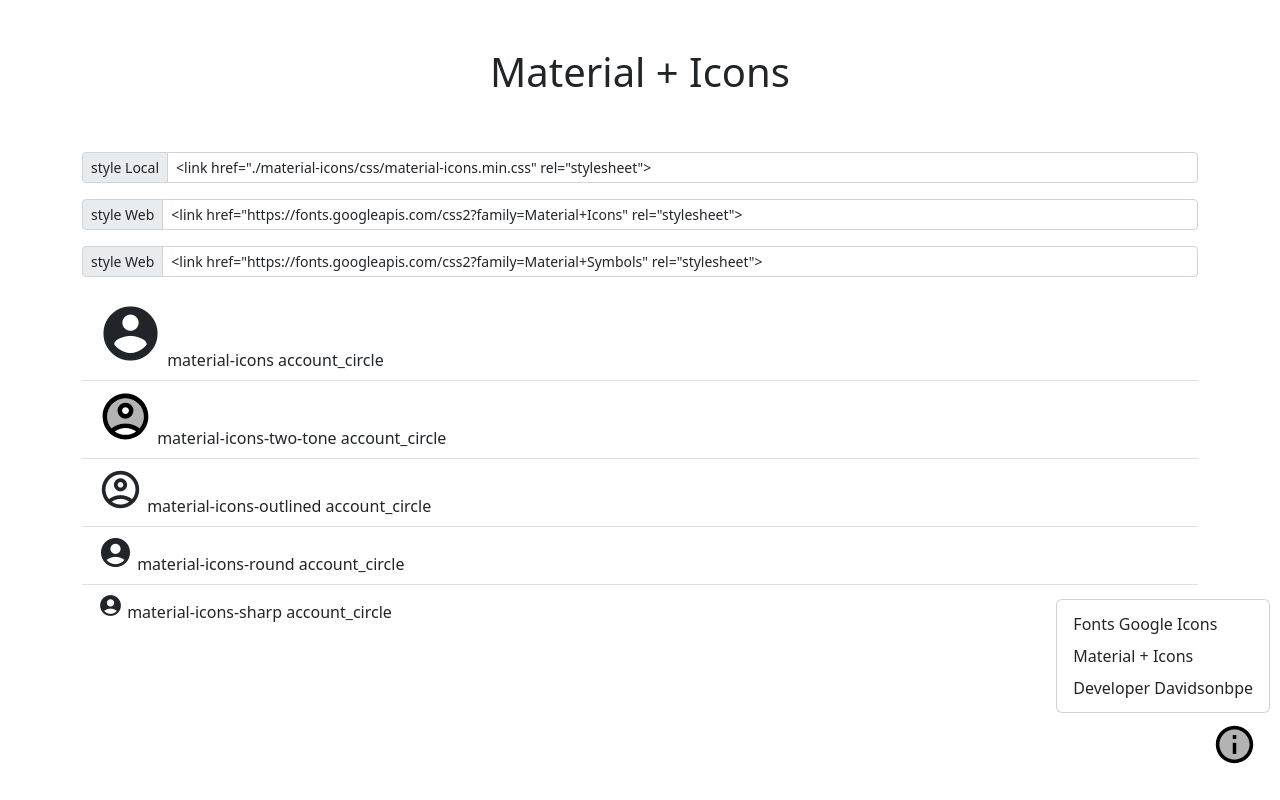
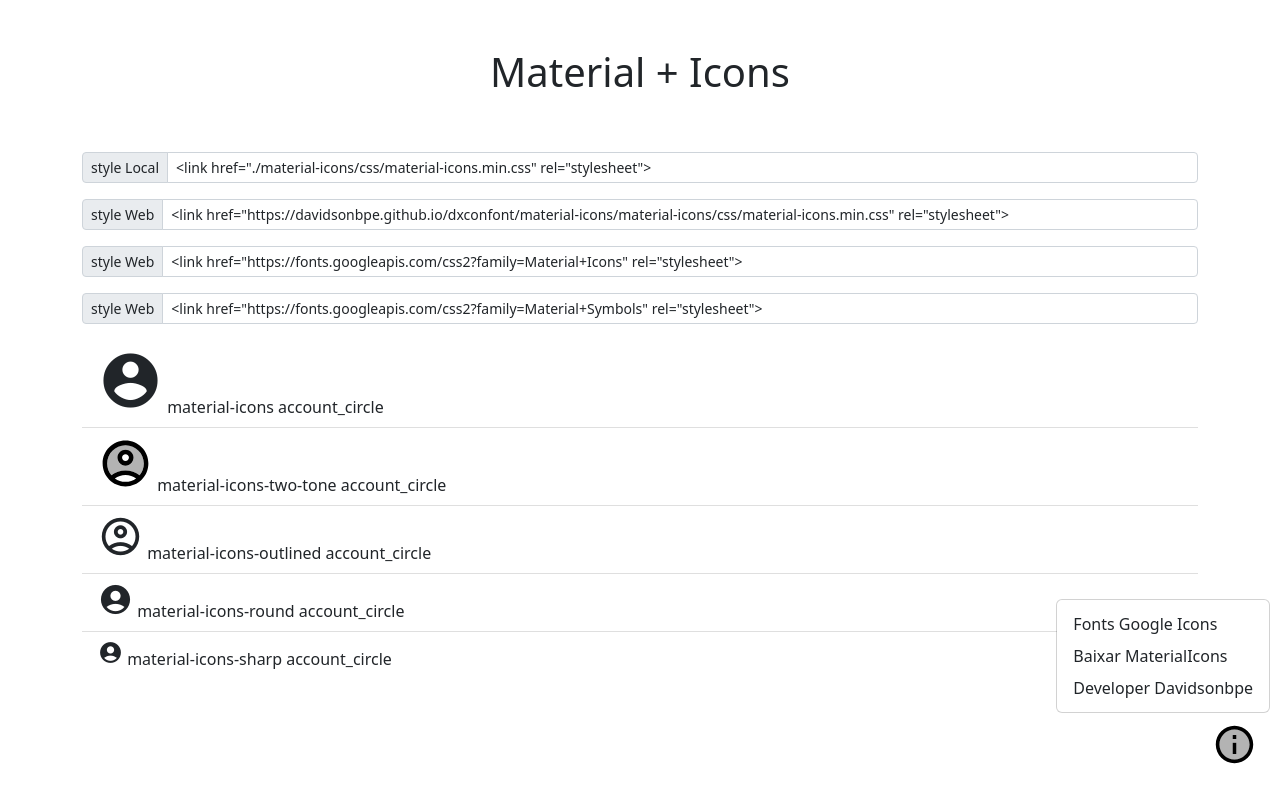
Before and after one commit to davidsonbpe/dxconfont, a plain HTML site: page material-icons/index.html in a window 1280 px wide. Both pictures are taken after a click on the button "info". Drawn offline with nearby package versions, Linux system fonts and the light colour scheme.

Commit message:
Update index.html

```diff
--- a/material-icons/index.html
+++ b/material-icons/index.html
@@ -28,6 +28,12 @@
             <input type="text" class="form-control" aria-label="Sizing example input"
                 aria-describedby="inputGroup-sizing-sm"
                 value='<link href="./material-icons/css/material-icons.min.css" rel="stylesheet">'>
+        </div>
+        <div class="input-group input-group-sm mb-3">
+            <span class="input-group-text" id="inputGroup-sizing-sm">style Web</span>
+            <input type="text" class="form-control" aria-label="Sizing example input"
+                aria-describedby="inputGroup-sizing-sm"
+                value='<link href="https://davidsonbpe.github.io/dxconfont/material-icons/material-icons/css/material-icons.min.css" rel="stylesheet">'>
         </div>
         <div class="input-group input-group-sm mb-3">
             <span class="input-group-text" id="inputGroup-sizing-sm">style Web</span>
@@ -69,7 +75,7 @@
         </button>
         <ul class="dropdown-menu">
             <li><a class="dropdown-item" href="https://fonts.google.com/icons" target="_blank">Fonts Google Icons</a></li>
-            <li><a class="dropdown-item" href="./" target="_blank">Material + Icons</a></li>
+            <li><a class="dropdown-item" href="https://minhaskamal.github.io/DownGit/#/home?url=https://github.com/davidsonbpe/dxconfont/tree/gh-pages/material-icons/material-icons" target="_blank">Baixar MaterialIcons</a></li>
             <li><a class="dropdown-item" href="https://github.com/davidsonbpe" target="_blank">Developer Davidsonbpe</a></li>
         </ul>
     </div>
```
